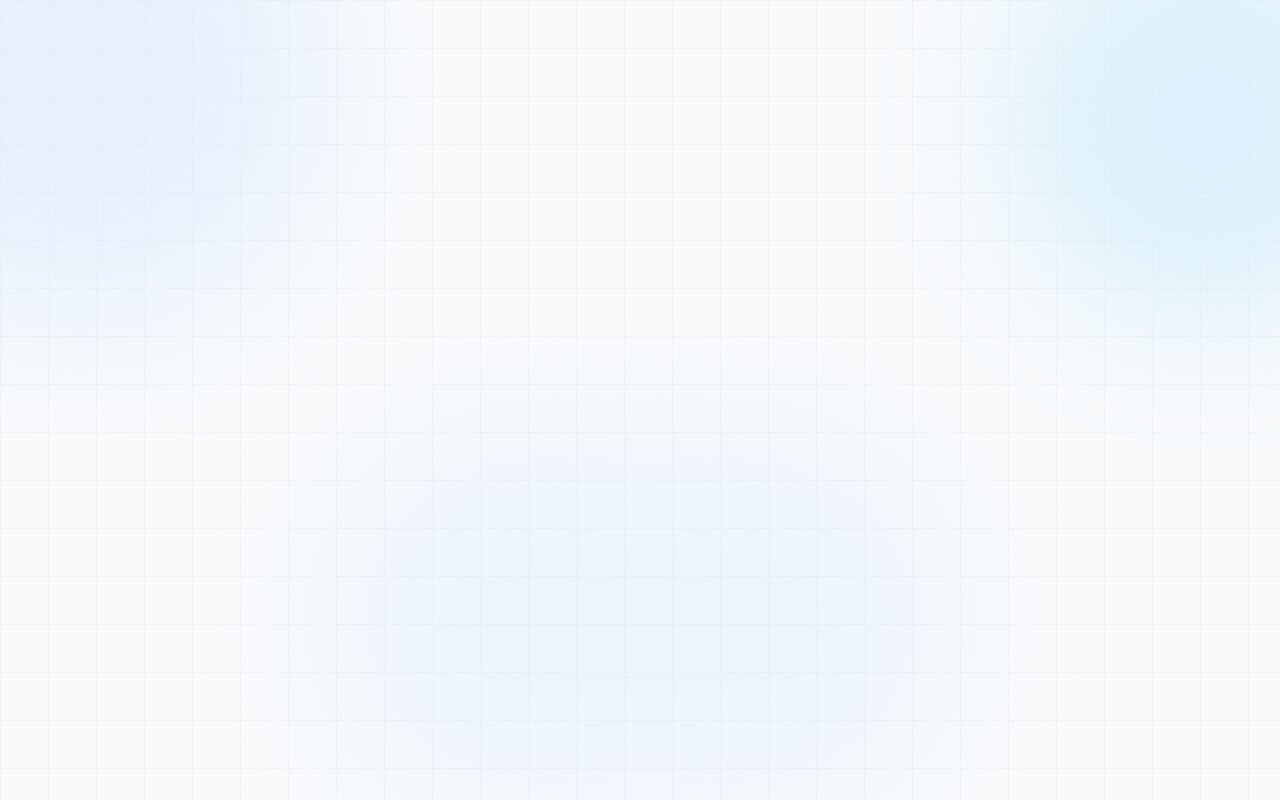
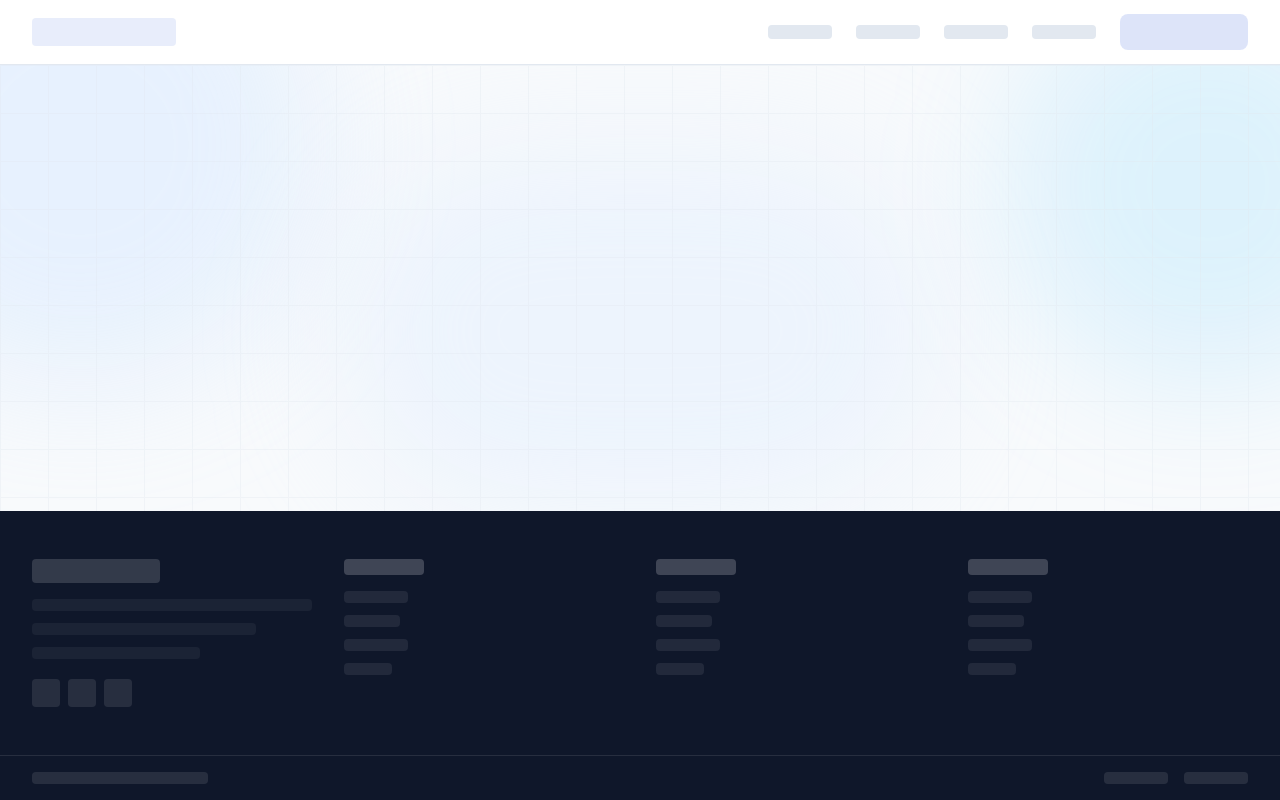
Before and after one commit to Ddery-GH/consulenza, a React (Vite) app: page / in a window 1280 px wide. Built offline with nearby package versions, Linux system fonts and the light colour scheme.

Commit message:
Aggiunge header e footer placeholder alla base grafica

```diff
--- a/src/App.jsx
+++ b/src/App.jsx
@@ -1,6 +1,36 @@
 function App() {
   return (
-    <main className="relative min-h-screen w-full overflow-hidden bg-[#F8FAFC]">
+    <div className="flex min-h-screen flex-col bg-[#F8FAFC]">
+
+      {/* ===== HEADER ===== */}
+      <header className="relative z-10 border-b border-[#E2E8F0] bg-white/90 backdrop-blur-sm">
+        <div className="mx-auto flex h-16 max-w-7xl items-center justify-between px-6 lg:px-8">
+
+          {/* Placeholder logo */}
+          <div className="h-7 w-36 rounded bg-[#1D4ED8]/10" />
+
+          {/* Placeholder voci di menu — desktop */}
+          <div className="hidden items-center gap-6 md:flex">
+            <div className="h-3.5 w-16 rounded bg-slate-200" />
+            <div className="h-3.5 w-16 rounded bg-slate-200" />
+            <div className="h-3.5 w-16 rounded bg-slate-200" />
+            <div className="h-3.5 w-16 rounded bg-slate-200" />
+            {/* Placeholder CTA */}
+            <div className="h-9 w-32 rounded-lg bg-[#1D4ED8]/15" />
+          </div>
+
+          {/* Placeholder hamburger — mobile */}
+          <div className="flex flex-col gap-1.5 md:hidden">
+            <div className="h-0.5 w-6 rounded bg-slate-300" />
+            <div className="h-0.5 w-6 rounded bg-slate-300" />
+            <div className="h-0.5 w-4 rounded bg-slate-300" />
+          </div>
+
+        </div>
+      </header>
+
+      {/* ===== MAIN ===== */}
+      <main className="relative flex-1 overflow-hidden">
 
         {/* Decorazione blur in alto a sinistra */}
         <div
@@ -33,6 +63,72 @@ function App() {
         />
 
       </main>
+
+      {/* ===== FOOTER ===== */}
+      <footer className="relative z-10 bg-[#0F172A]">
+
+        {/* Griglia colonne */}
+        <div className="mx-auto max-w-7xl px-6 py-12 lg:px-8">
+          <div className="grid grid-cols-2 gap-8 md:grid-cols-4">
+
+            {/* Colonna brand */}
+            <div className="col-span-2 flex flex-col gap-3 md:col-span-1">
+              <div className="h-6 w-32 rounded bg-white/15" />
+              <div className="mt-1 h-3 w-full rounded bg-white/5" />
+              <div className="h-3 w-4/5 rounded bg-white/5" />
+              <div className="h-3 w-3/5 rounded bg-white/5" />
+              {/* Placeholder icone social */}
+              <div className="mt-2 flex gap-2">
+                <div className="h-7 w-7 rounded bg-white/10" />
+                <div className="h-7 w-7 rounded bg-white/10" />
+                <div className="h-7 w-7 rounded bg-white/10" />
+              </div>
+            </div>
+
+            {/* Colonna 2 */}
+            <div className="flex flex-col gap-3">
+              <div className="h-4 w-20 rounded bg-white/20" />
+              <div className="mt-1 h-3 w-16 rounded bg-white/8" />
+              <div className="h-3 w-14 rounded bg-white/8" />
+              <div className="h-3 w-16 rounded bg-white/8" />
+              <div className="h-3 w-12 rounded bg-white/8" />
+            </div>
+
+            {/* Colonna 3 */}
+            <div className="flex flex-col gap-3">
+              <div className="h-4 w-20 rounded bg-white/20" />
+              <div className="mt-1 h-3 w-16 rounded bg-white/8" />
+              <div className="h-3 w-14 rounded bg-white/8" />
+              <div className="h-3 w-16 rounded bg-white/8" />
+              <div className="h-3 w-12 rounded bg-white/8" />
+            </div>
+
+            {/* Colonna 4 */}
+            <div className="flex flex-col gap-3">
+              <div className="h-4 w-20 rounded bg-white/20" />
+              <div className="mt-1 h-3 w-16 rounded bg-white/8" />
+              <div className="h-3 w-14 rounded bg-white/8" />
+              <div className="h-3 w-16 rounded bg-white/8" />
+              <div className="h-3 w-12 rounded bg-white/8" />
+            </div>
+
+          </div>
+        </div>
+
+        {/* Barra inferiore */}
+        <div className="border-t border-white/10">
+          <div className="mx-auto flex max-w-7xl items-center justify-between px-6 py-4 lg:px-8">
+            <div className="h-3 w-44 rounded bg-white/10" />
+            <div className="flex gap-4">
+              <div className="h-3 w-16 rounded bg-white/10" />
+              <div className="h-3 w-16 rounded bg-white/10" />
+            </div>
+          </div>
+        </div>
+
+      </footer>
+
+    </div>
   )
 }
 
```
Also changed, not shown: 1 other file (tests, documents, lock files or other folders). Lines whose indentation alone changed are shown as unchanged.
